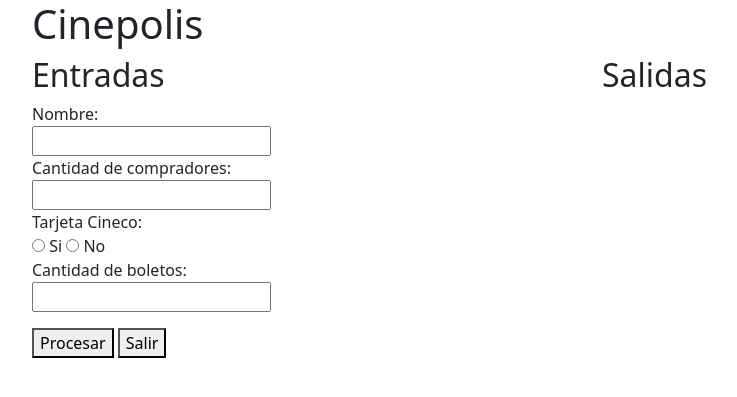
After one commit to IDGS-805-22001761/IntroFlask, a Flask app: page /cinepolis in a window 1280 px wide. The commit adds this page. Shown: the top 397 px of the page, without its empty margins (50-787 px from the left). Run offline with Flask 3, Linux system fonts and the light colour scheme.

Commit message:
Commit del dia 11 de febrero, Cinepolis Flask

```diff
--- a/main.py
+++ b/main.py
@@ -1,4 +1,4 @@
-from flask import Flask, render_template
+from flask import Flask, render_template, request
 
 app=Flask(__name__)
 
@@ -51,5 +51,56 @@ def ejemplo1():
 def ejemplo2():
     return render_template('ejemplo2.html')
 
+@app.route('/OperasBas', methods=['GET', 'POST'])
+def operas():
+    if request.method == 'POST':
+        num1 = request.form.get('n1')
+        num2 = request.form.get('n2')
+        operacion = request.form.get('operacion')
+        if num1 and num2 and operacion:
+            num1 = float(num1)
+            num2 = float(num2)
+            if operacion == 'suma':
+                resultado = num1 + num2
+            elif operacion == 'resta':
+                resultado = num1 - num2
+            elif operacion == 'multiplicacion':
+                resultado = num1 * num2
+            elif operacion == 'division':
+                resultado = num1 / num2 if num2 != 0 else 'Error: División por cero'
+            else:
+                resultado = 'Operación no válida'
+            return render_template('OperasBas.html', resultado=resultado, num1=num1, num2=num2, operacion=operacion)
+    return render_template('OperasBas.html')
+
+@app.route('/cinepolis', methods=['GET', 'POST'])
+def cine():
+    if request.method == 'POST':
+        nombre = request.form.get('nombre')
+        numPersonas = int(request.form.get('cantidadC'))
+        numBoletos = int(request.form.get('cantidadB'))
+        metodo_pago = request.form.get('tarjetaC')
+
+        boletos_maximos = numPersonas * 7
+        if numBoletos > boletos_maximos or numBoletos <= 0:
+            error = f"El límite es de {boletos_maximos} boletos para {numPersonas} persona(s)."
+            return render_template('Cinepolis.html', error=error)
+
+        total = numBoletos * 12
+        if numBoletos > 5:
+            descuento = total * 0.15
+            total -= descuento
+        elif numBoletos >= 3:
+            descuento = total * 0.10
+            total -= descuento
+
+        if metodo_pago == 'si':
+            descuento2 = total * 0.10
+            total -= descuento2
+
+        return render_template('Cinepolis.html', total=total, nombre=nombre)
+
+    return render_template('Cinepolis.html')
+
 if __name__ == '__main__':
     app.run(debug=True, port=3000)
--- /dev/null
+++ b/templates/Cinepolis.html
@@ -0,0 +1,39 @@
+{% extends 'layout.html' %}
+
+{% block container %}
+<div class="container">
+    <div class="row">
+        <div class="col">
+            <form id="form1" action="/cinepolis" method="POST">
+                <h2>Entradas</h2>
+                <label for="nombre">Nombre:</label><br>
+                <input type="text" id="nombre" name="nombre" required><br>
+                <label for="cantidadC">Cantidad de compradores:</label><br>
+                <input type="number" id="cantidadC" name="cantidadC" required><br>
+                <label for="tarjetaC">Tarjeta Cineco:</label><br>
+                <input type="radio" id="tarjetaC_si" name="tarjetaC" value="si" required>
+                <label for="tarjetaC_si">Si</label>
+                <input type="radio" id="tarjetaC_no" name="tarjetaC" value="no" required>
+                <label for="tarjetaC_no">No</label><br>
+                <label for="cantidadB">Cantidad de boletos:</label><br>
+                <input type="number" id="cantidadB" name="cantidadB" required><br>
+                <div class="acciones mt-3">
+                    <button type="submit">Procesar</button>
+                    <button type="button" onclick="window.location.href='/';">Salir</button>
+                </div>
+            </form>
+        </div>
+        <div class="col">
+            <h2>Salidas</h2>
+            <div id="resultado">
+                {% if total is defined %}
+                    <p>Nombre: {{ nombre }}</p>
+                    <p>Total a pagar: ${{ total }}</p>
+                {% elif error is defined %}
+                    <p style="color: red;">{{ error }}</p>
+                {% endif %}
+            </div>
+        </div>
+    </div>
+</div>
+{% endblock %}
--- a/templates/layout.html
+++ b/templates/layout.html
@@ -4,32 +4,13 @@
     <meta charset="UTF-8">
     <meta name="viewport" content="width=device-width, initial-scale=1.0">
     <link href="https://cdn.jsdelivr.net/npm/bootstrap@5.3.3/dist/css/bootstrap.min.css" rel="stylesheet" integrity="sha384-QWTKZyjpPEjISv5WaRU9OFeRpok6YctnYmDr5pNlyT2bRjXh0JMhjY6hW+ALEwIH" crossorigin="anonymous">
-    <title>Document</title>
+    <title>Cinepolis</title>
 </head>
 <body>
     <div>
         <div class="container">
             <div class="row">
-                <h1>Curso de Flask</h1>
-
-                <table class="table table-striped">
-                    <thead>
-                        <tr>
-                            <th>Nombre</th>
-                            <th>Apellido</th>
-                            <th>Edad</th>
-                            <th>Correo</th>
-                        </tr>
-                    </thead>
-                    <tbody>
-                        <tr>
-                            <td>Juan</td>
-                            <td>Pérez</td>
-                            <td>30</td>
-                            <td>juan.perez@example.com</td>
-                        </tr>
-                    </tbody>
-                  </table>
+                <h1>Cinepolis</h1>
                   {% block container %}{% endblock %}
             </div>
         </div>
```
Also changed, not shown: templates/OperasBas.html (added, +23 -0 lines).
